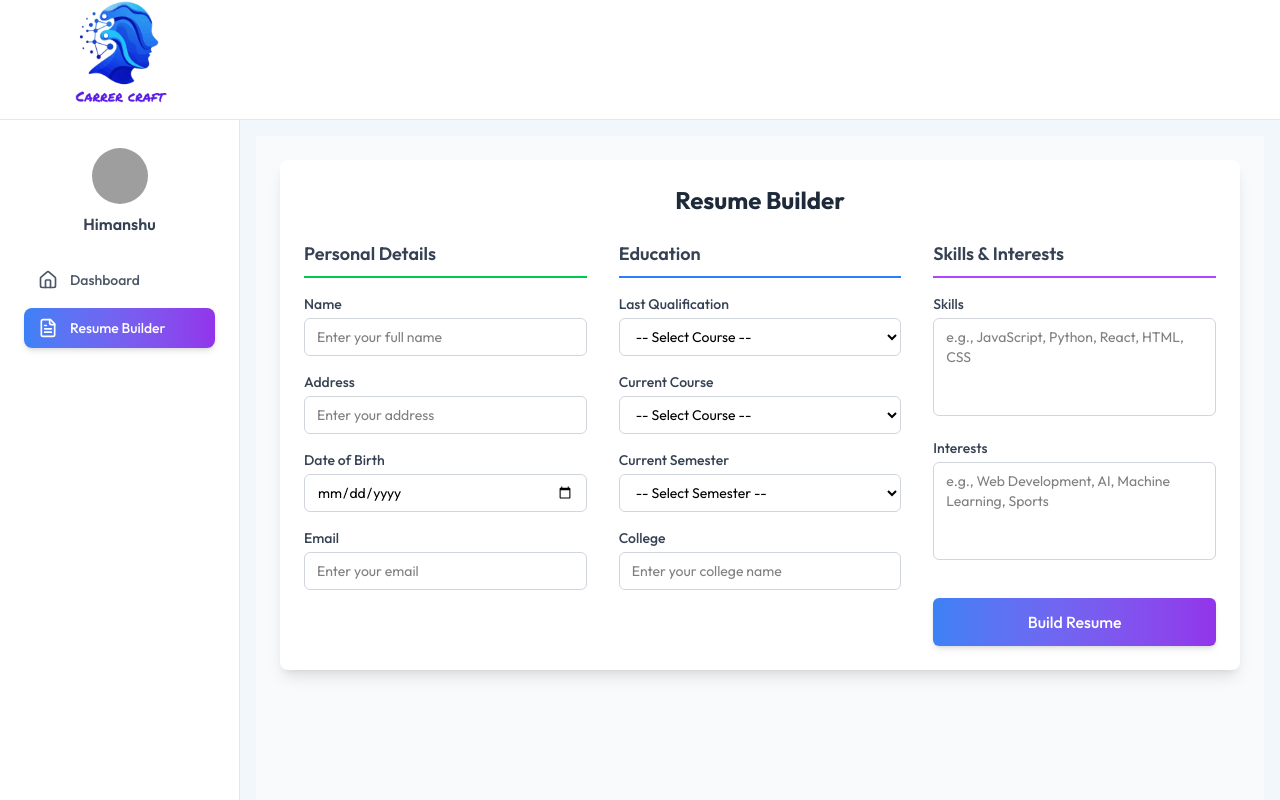
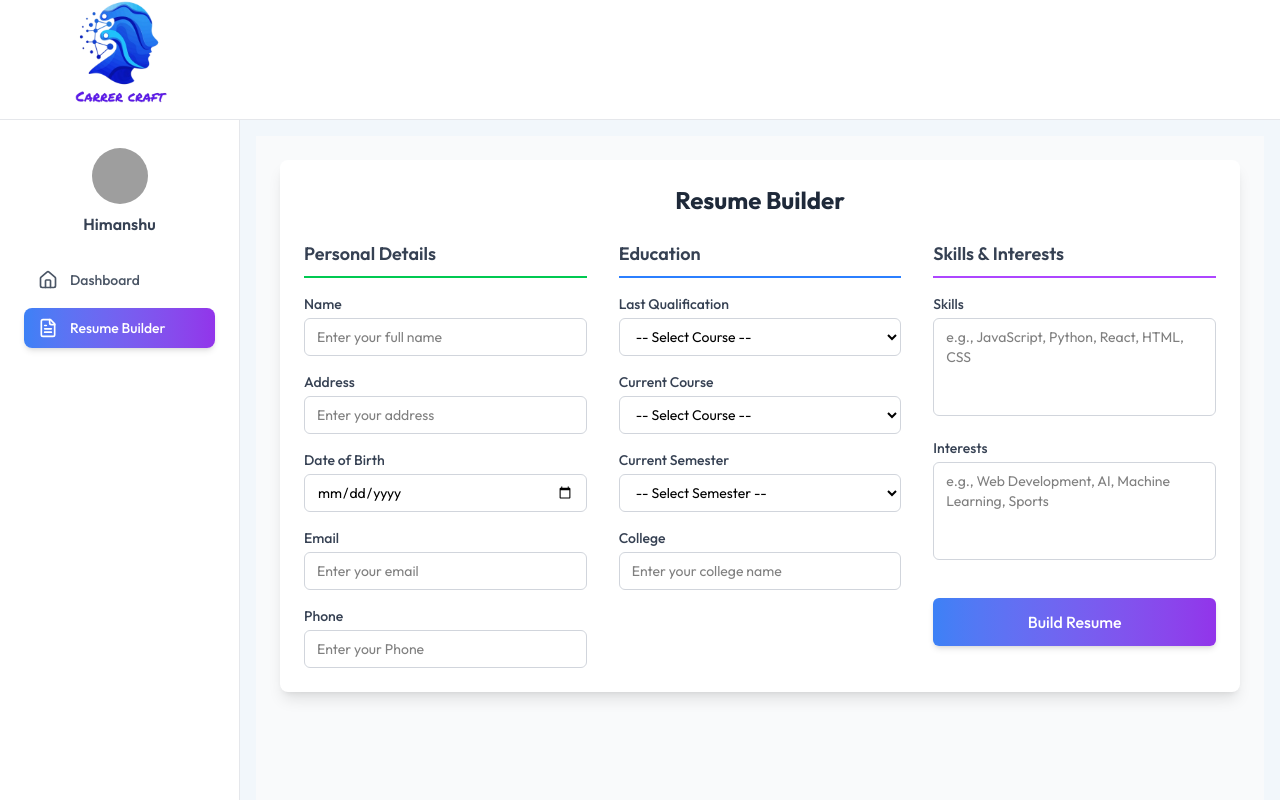
Before and after one commit to Himanshukabsuri/CareerCraft, a React (Vite) app in the folder Frontend/: page /ai/Resume-builder in a window 1280 px wide. Shown: the top 800 px of the page. Built offline with nearby package versions, Linux system fonts and the light colour scheme; grey boxes are pictures that could not be loaded.

Commit message:
added form

```diff
--- a/Frontend/src/pages/Resume_builderForm.jsx
+++ b/Frontend/src/pages/Resume_builderForm.jsx
@@ -1,4 +1,5 @@
 import React, { useState } from "react";
+import axios from "axios";
 
 function ResumeBuilderForm() {
   const [resumedata, setResumedata] = useState({
@@ -6,6 +7,7 @@
     address: "",
     dob: "",
     email: "",
+    phone: "",
     lastQualification: "",
     currentCourse: "",
     branch: "",
@@ -16,12 +18,42 @@
   });
 
   const handleChange = (e) => {
-    const { name, value } = e.target;
-    setResumedata({ ...resumedata, [name]: value });
+    setResumedata({ ...resumedata, [e.target.name]: e.target.value });
   };
 
-  const handleSubmit = () => {
-    console.log("Form Data:", resumedata);
+  const handleSubmit = async (e) => {
+    e.preventDefault();
+
+    try {
+      const token = localStorage.getItem("access_token");
+      await axios.post(
+        "http://127.0.0.1:8000/api/form/",
+        {
+          name: resumedata.name,
+          dob: resumedata.dob,
+          email: resumedata.email,
+          phone: resumedata.phone,   // ✅ send phone
+          address: resumedata.address,
+          qualification: resumedata.lastQualification,
+          course: resumedata.currentCourse,
+          branch: resumedata.branch,
+          college: resumedata.college,
+          skill: resumedata.skill,
+          interest: resumedata.interest,
+        },
+        {
+          headers: {
+            "Authorization": `Bearer ${token}`,
+            "Content-Type": "application/json",
+          },
+        }
+      );
+
+      alert("Resume data saved successfully!");
+    } catch (error) {
+      console.error("Error saving resume data:", error.response?.data || error.message);
+      alert("Failed to save resume data. Check console for details.");
+    }
   };
 
   return (
@@ -79,6 +111,17 @@
                   onChange={handleChange}
                   className="w-full px-3 py-2 border border-gray-300 rounded-md focus:outline-none focus:ring-2 focus:ring-green-500 focus:border-transparent text-sm"
                   placeholder="Enter your email"
+                />
+              </div>
+              <div>
+                <label className="block text-sm font-medium text-gray-700 mb-1">Phone</label>
+                <input
+                  type="text"
+                  name="phone"
+                  value={resumedata.phone}
+                  onChange={handleChange}
+                  className="w-full px-3 py-2 border border-gray-300 rounded-md focus:outline-none focus:ring-2 focus:ring-green-500 focus:border-transparent text-sm"
+                  placeholder="Enter your Phone"
                 />
               </div>
             </div>
```
